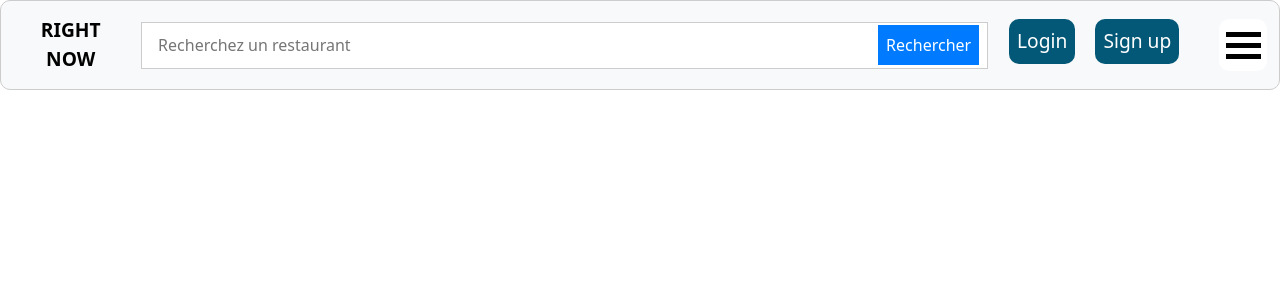
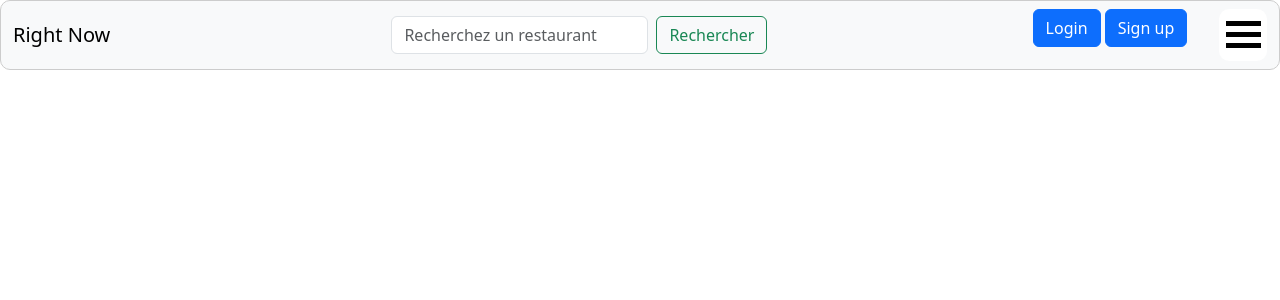
Before and after one commit to hcridlig/right-now, a PHP site: page /nav.php in a window 1280 px wide. Shown: the top 300 px of the page. Run offline with PHP 8.4, Linux system fonts and the light colour scheme.

Commit message:
reglage probleme navbar et end

```diff
--- a/html/nav.css
+++ b/html/nav.css
@@ -82,11 +82,13 @@
 
       /* Sidenav menu */
 .sidenav {
-  height: 100%;
+  border-radius: 10px;
+  height: 25%;
   width: 250px;
   position: fixed;
   z-index: 1;
   top: 0;
+  margin-top: 5em;
   left: -250px;
   background-color: #e8e8e8;
   padding-top: 65px;
--- a/html/nav.php
+++ b/html/nav.php
@@ -6,16 +6,27 @@
   <meta name="viewport" content="width=device-width, initial-scale=1.0">
 </head>
 
+<body>
   <nav class="navbar navbar-expand-lg navbar-light bg-light fixed-top">
     <div class="container-fluid">
-      <div class="nav-item"><a href="test2.html">Right Now</a></div>
-      <div class="search-bar">
-        <input type="text" placeholder="Recherchez un restaurant">
-        <button type="submit">Rechercher</button>
+      <a class="navbar-brand" href="test2.html">Right Now</a>
+      <form class="d-flex">
+        <input class="form-control me-2" type="search" placeholder="Recherchez un restaurant" aria-label="Search">
+        <button class="btn btn-outline-success" type="submit">Rechercher</button>
+      </form>
+      <div>
+        <button class="btn btn-primary" type="button" onclick="location.href='login.php';">Login</button>
+        <button class="btn btn-primary" type="button" onclick="location.href='signup.php';">Sign up</button>
+        <a href="#" id="openBtn">
+          <span class="burger-icon">
+            <span></span>
+            <span></span>
+            <span></span>
+          </span>
+        </a>
       </div>
-      <div>
-        <button class="login-btn" type="button" onclick="location.href='login.php';">Login</button>
-        <button class="signup-btn" type="button" onclick="location.href='signup.php';">Sign up</button>
+    </div>
+  </nav>
 
   <div id="mySidenav" class="sidenav">
     <a id="closeBtn" href="#" class="close">×</a>
@@ -26,20 +37,6 @@
       <li><a href="#"></a></li>
     </ul>
   </div>
-
-        <a href="#" id="openBtn">
-          <span class="burger-icon">
-            <span></span>
-            <span></span>
-            <span></span>
-          </span>
-        </a>
-
-      </div>
-      </div>
-    </nav>
-
-
 
   <script type="text/javascript">
     var sidenav = document.getElementById("mySidenav");
@@ -59,3 +56,5 @@
       sidenav.classList.remove("active");
     }
   </script>
+</body>
+</html>
--- a/html/panier.php
+++ b/html/panier.php
@@ -1,11 +1,11 @@
   <!DOCTYPE html>
-<html style="height: 100%;">
+<html>
 <head>
-	<link href="test000.css" rel="stylesheet" type="text/css">
+	<link href="panier.css" rel="stylesheet" type="text/css">
 	<link href="https://cdn.jsdelivr.net/npm/bootstrap@5.3.0-alpha3/dist/css/bootstrap.min.css" rel="stylesheet" integrity="sha384-KK94CHFLLe+nY2dmCWGMq91rCGa5gtU4mk92HdvYe+M/SXH301p5ILy+dN9+nJOZ" crossorigin="anonymous">
 	<script src="https://cdn.jsdelivr.net/npm/bootstrap@5.3.0-alpha3/dist/js/bootstrap.bundle.min.js" integrity="sha384-ENjdO4Dr2bkBIFxQpeoTz1HIcje39Wm4jDKdf19U8gI4ddQ3GYNS7NTKfAdVQSZe" crossorigin="anonymous"></script>
 </head>
-<body style="min-height: 100%; position: relative;">
+<body>
 
   <?php require "nav.php" ?>
 
```
Also changed, not shown: html/end.css (+17 -2 lines), html/panier.css (added, +8 -0 lines). Lines whose indentation alone changed are shown as unchanged.
